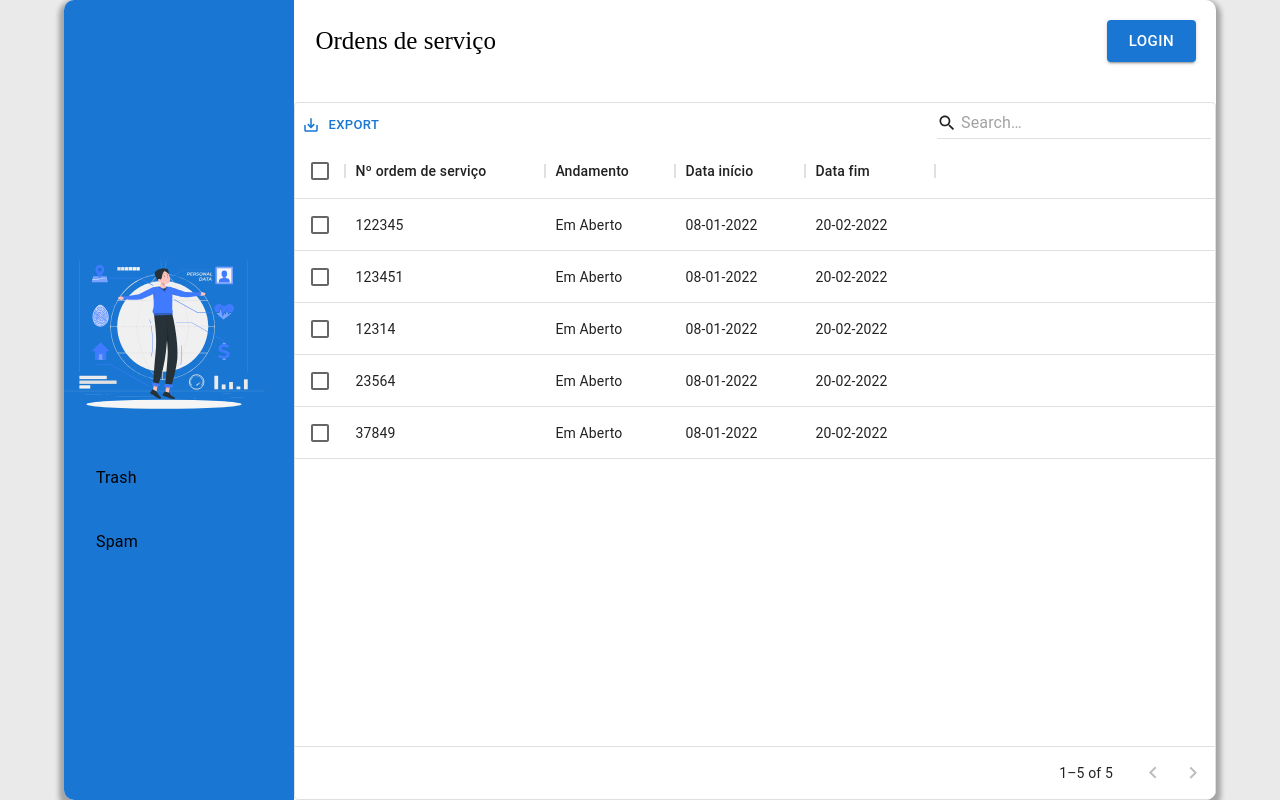
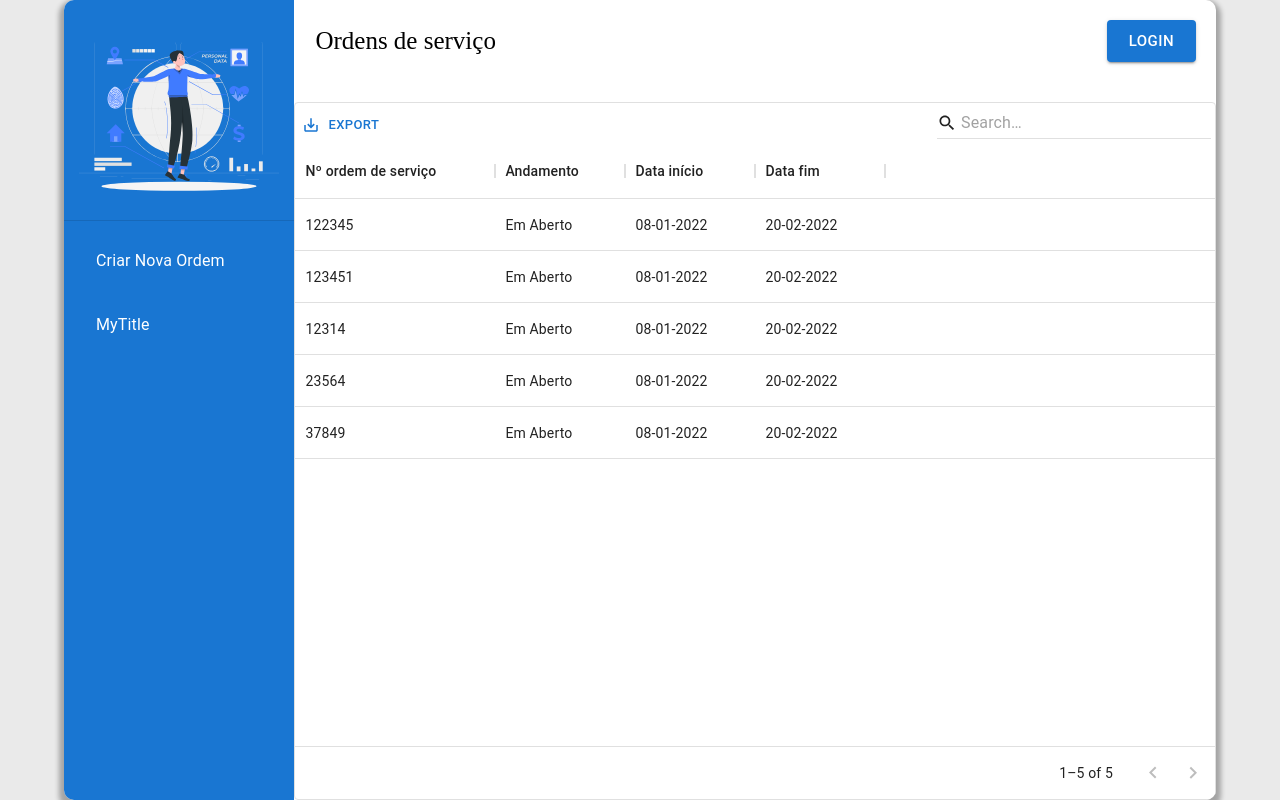
Before and after one commit to leozinbranco/PI-Project, a Next.js app: page /home in a window 1280 px wide. Built offline with nearby package versions, Linux system fonts and the light colour scheme.

Commit message:
Adicionando mudança de editagem

```diff
--- a/package.json
+++ b/package.json
@@ -11,9 +11,11 @@
   "dependencies": {
     "@emotion/react": "^11.10.5",
     "@emotion/styled": "^11.10.5",
+    "@fontsource/roboto": "^4.5.8",
     "@mui/icons-material": "^5.10.9",
     "@mui/material": "^5.10.13",
     "@mui/x-data-grid": "^5.17.11",
+    "@mui/x-data-grid-generator": "^5.17.11",
     "eslint": "8.27.0",
     "eslint-config-next": "13.0.2",
     "next": "13.0.2",
--- a/pages/home.js
+++ b/pages/home.js
@@ -9,40 +9,155 @@ import ListItemButton from "@mui/material/ListItemButton";
 import ListItemIcon from "@mui/material/ListItemIcon";
 import ListItemText from "@mui/material/ListItemText";
 import { DataGrid, GridToolbar, GridFilterItem } from "@mui/x-data-grid";
+import Divider from "@mui/material/Divider";
+import { Typography } from "@mui/material";
 import Image from "next/image";
 import dataBase from "../dataExample";
+import * as React from "react";
+import Snackbar from "@mui/material/Snackbar";
+import Dialog from "@mui/material/Dialog";
+import DialogTitle from "@mui/material/DialogTitle";
+import DialogContent from "@mui/material/DialogContent";
+import DialogActions from "@mui/material/DialogActions";
+import Alert from "@mui/material/Alert";
 
+
+import {
+  randomCreatedDate,
+  randomTraderName,
+  randomUpdatedDate,
+} from '@mui/x-data-grid-generator';
 const columns = [
-  { field: "num_OS", headerName: "Nº ordem de serviço", width: 200 },
-  { field: "stts_andamento_OS", headerName: "Andamento", width: 130 },
+  {
+    field: "num_OS",
+    headerName: "Nº ordem de serviço",
+    width: 200,
+    editable: true,
+  },
+  {
+    field: "stts_andamento_OS",
+    headerName: "Andamento",
+    width: 130,
+    editable: true,
+  },
   {
     field: "date_inicio_OS",
     headerName: "Data início ",
-    type: "data",
+    type: "dateTime",
     width: 130,
+    editable: true,
   },
   {
     field: "date_fim_OS",
     headerName: "Data fim",
-    type: "data",
+    type: "dateTime",
     width: 130,
+    editable: true,
   },
 ];
 
+const useFakeMutation = () => {
+  return React.useCallback(
+    (user) =>
+      new Promise((resolve, reject) =>
+        setTimeout(() => {
+          if (user.name?.trim() === "") {
+            reject();
+          } else {
+            resolve(user);
+          }
+        }, 200)
+      ),
+    []
+  );
+};
+
+
 export default function Home() {
-  // const { data } = useDemoData({
-  //   dataSet: 'Employee',
-  //   visibleFields: VISIBLE_FIELDS,
-  //   rowLength: 100,
-  // });
+  const mutateRow = useFakeMutation();
+  const noButtonRef = React.useRef(null);
+  const [promiseArguments, setPromiseArguments] = React.useState(null);
 
-  // // Otherwise filter will be applied on fields such as the hidden column id
-  // const columns = React.useMemo(
-  //   () => data.columns.filter((column) => VISIBLE_FIELDS.includes(column.field)),
-  //   [data.columns],
-  // );
+  const [snackbar, setSnackbar] = React.useState(null);
 
+  const handleCloseSnackbar = () => setSnackbar(null);
+
+  const processRowUpdate = React.useCallback(
+    (newRow, oldRow) =>
+      new Promise((resolve, reject) => {
+        console.log(newRow);
+        console.log(randomUpdatedDate)
+        // if (mutation) {
+          // Save the arguments to resolve or reject the promise later
+          setPromiseArguments({ resolve, reject, newRow, oldRow });
+        // } else {
+          // resolve(oldRow); // Nothing was changed
+        // }
+      }),
+    []
+  );
+
+  React.useEffect(() => {
     console.log(dataBase);
+  }, [dataBase]);
+
+  const handleNo = () => {
+    const { oldRow, resolve } = promiseArguments;
+    resolve(oldRow); // Resolve with the old row to not update the internal state
+    setPromiseArguments(null);
+  };
+
+  const handleYes = async () => {
+    const { newRow, oldRow, reject, resolve } = promiseArguments;
+
+    try {
+      // Make the HTTP request to save in the backend
+      const response = await mutateRow(newRow);
+      setSnackbar({ children: "User successfully saved", severity: "success" });
+      resolve(response);
+      setPromiseArguments(null);
+    } catch (error) {
+      setSnackbar({ children: "Name can't be empty", severity: "error" });
+      reject(oldRow);
+      setPromiseArguments(null);
+    }
+  };
+
+  const handleEntered = () => {
+    // The `autoFocus` is not used because, if used, the same Enter that saves
+    // the cell triggers "No". Instead, we manually focus the "No" button once
+    // the dialog is fully open.
+    // noButtonRef.current?.focus();
+  };
+
+  const renderConfirmDialog = () => {
+    if (!promiseArguments) {
+      return null;
+    }
+
+    const { newRow, oldRow } = promiseArguments;
+    // const mutation = computeMutation(newRow, oldRow);
+
+    return (
+      <Dialog
+        maxWidth="xs"
+        TransitionProps={{ onEntered: handleEntered }}
+        open={!!promiseArguments}
+      >
+        <DialogTitle>Edição</DialogTitle>
+        <DialogContent dividers>
+          {'\nVocẽ tem certeza que deseja editar esse campo?\n'}
+        </DialogContent>
+        <DialogActions>
+          <Button ref={noButtonRef} onClick={handleNo}>
+            No
+          </Button>
+          <Button onClick={handleYes}>Yes</Button>
+        </DialogActions>
+      </Dialog>
+    );
+  };
+
   return (
     <main className={styles.page}>
       <div className={styles.floatContainer}>
@@ -54,18 +169,34 @@ export default function Home() {
             height={200}
             style={{ marginTop: "20px" }}
           />
+          <div style={{ width: "100%" }}>
+            <Divider />
             <List>
               <ListItem>
                 <ListItemButton>
-                <ListItemText style={{ color: "#FFFFF"}} primary="Trash" />
+                  <ListItemText
+                    style={{ color: "#FFFFF" }}
+                    primary={
+                      <Typography type="body2" style={{ color: "#FFFFFF" }}>
+                        Criar Nova Ordem
+                      </Typography>
+                    }
+                  />
                 </ListItemButton>
               </ListItem>
               <ListItem>
                 <ListItemButton component="a" href="#simple-list">
-                <ListItemText primary="Spam" />
+                  <ListItemText
+                    primary={
+                      <Typography type="body2" style={{ color: "#FFFFFF" }}>
+                        MyTitle
+                      </Typography>
+                    }
+                  />
                 </ListItemButton>
               </ListItem>
             </List>
+          </div>
         </div>
         <div className={styles.dataContainer}>
           {/* <div className={styles.btn}> */}
@@ -93,6 +224,7 @@ export default function Home() {
             </div>
             <div style={{ paddingLeft: "20px" }}></div>
           </div>
+
           <DataGrid
             components={{ Toolbar: GridToolbar }}
             style={{ marginTop: "20px" }}
@@ -103,8 +235,10 @@ export default function Home() {
             disableColumnFilter
             disableColumnSelector
             disableDensitySelector
+            // checkboxSelection
+            processRowUpdate={processRowUpdate}
+            experimentalFeatures={{ newEditingApi: true }}
             rowsPerPageOptions={[5]}
-            checkboxSelection
             componentsProps={{
               toolbar: {
                 showQuickFilter: true,
@@ -112,9 +246,23 @@ export default function Home() {
               },
             }}
           />
-          {/* </div> */}
+          {!!snackbar && (
+            <Snackbar
+              open
+              onClose={handleCloseSnackbar}
+              autoHideDuration={6000}
+            >
+              <Alert {...snackbar} onClose={handleCloseSnackbar} />
+            </Snackbar>
+          )}
         </div>
       </div>
+      {renderConfirmDialog()}
+      {!!snackbar && (
+        <Snackbar open onClose={handleCloseSnackbar} autoHideDuration={6000}>
+          <Alert {...snackbar} onClose={handleCloseSnackbar} />
+        </Snackbar>
+      )}
     </main>
   );
 }
--- a/styles/Home.module.css
+++ b/styles/Home.module.css
@@ -38,7 +38,8 @@
     flex: 1;
     /* border-radius: 10px; */
     background-color: #1976d2;
-    justify-content: center;
+    justify-content: flex-start;
+    align-items: center;
     flex-direction: column;
 }
 
```
Also changed, not shown: 1 other file (tests, documents, lock files or other folders). Lines whose indentation alone changed are shown as unchanged.
